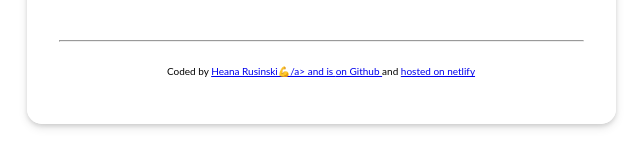
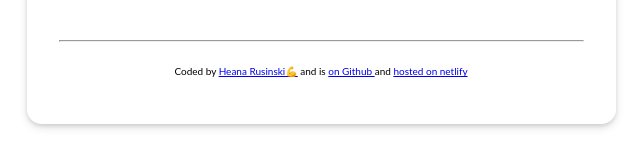
Before and after one commit to HLRusinski/My-weather-app, a plain HTML site: page index.html in a window 1280 px wide. Shown: the part 569-736 px from the top of the page, 319-959 px from the left. Drawn offline with nearby package versions, Linux system fonts and the light colour scheme.

Commit message:
line 50 updated /a> to </a>

```diff
--- a/index.html
+++ b/index.html
@@ -47,7 +47,7 @@
     <br />
     <hr/>
     <footer>
-      Coded by <a href="https://github.com/HLRusinski" target="_blank">Heana Rusinski💪/a> and is
+      Coded by <a href="https://github.com/HLRusinski" target="_blank">Heana Rusinski💪</a> and is
       <a href="https://github.com/HLRusinski/My-weather-app" target="_blank"> on Github </a> and
       <a href="https://your-weather-app-2.netlify.app" target="_blank"> hosted on netlify </a>
     </footer>
```
